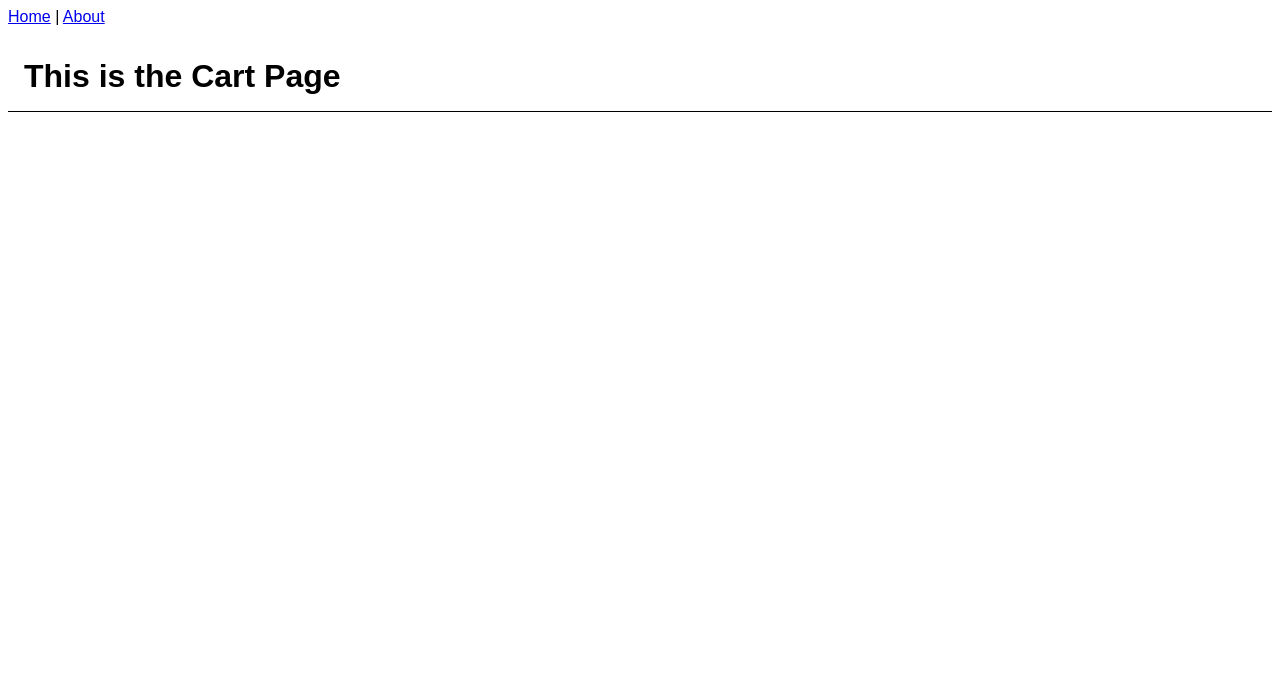
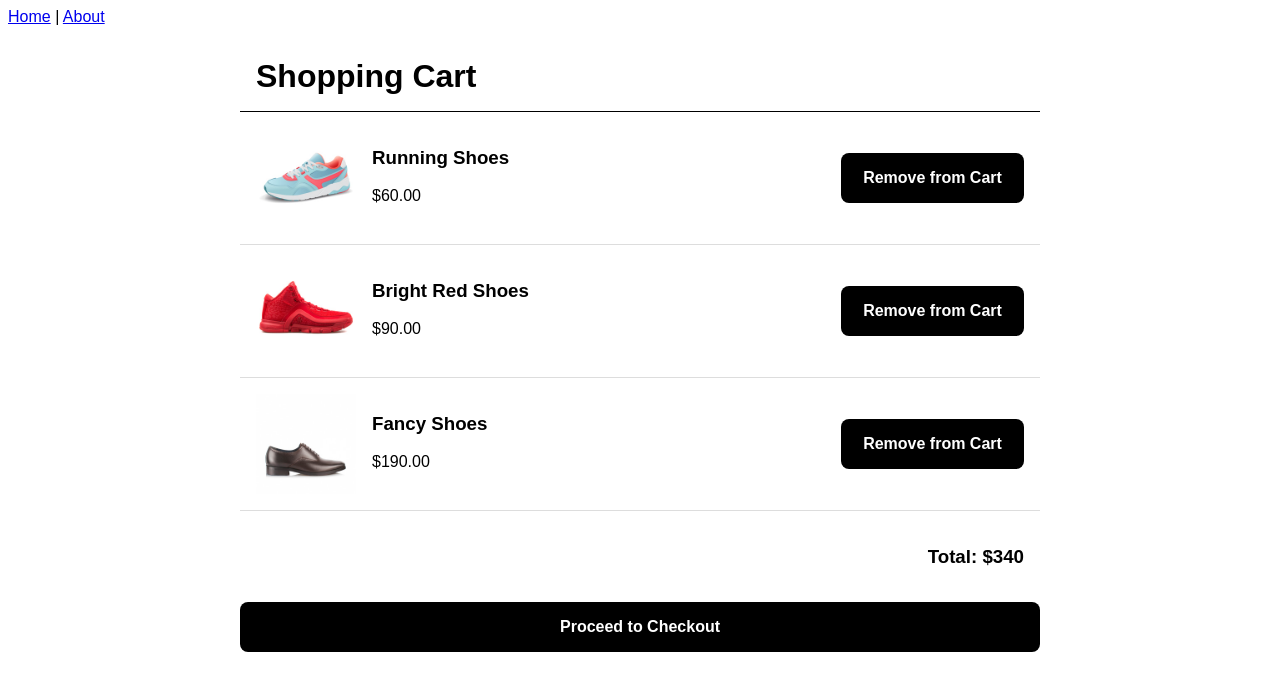
Before and after one commit to Barry-Fraser-Anderson/VueJS-FullStack, a Vue app: page /cart in a window 1280 px wide. Shown: the top 690 px of the page. Built offline with nearby package versions, Linux system fonts and the light colour scheme.

Commit message:
Cart Page

```diff
--- a/src/views/CartPage.vue
+++ b/src/views/CartPage.vue
@@ -1,10 +1,33 @@
 <template>
-  <h1>This is the Cart Page</h1>
+  <div id="page-wrap">
+    <h1>Shopping Cart</h1>
+    <div v-for="product in cartItems" :key="product.id" class="product-container">
+      <img class="product-image" :src="product.imageUrl" />
+      <div class="details-wrap">
+        <h3>{{ product.name }}</h3>
+        <p>${{ product.price }}</p>
+      </div>
+      <button class="remove-button">Remove from Cart</button>
+    </div>
+    <h3 id="total-price">Total: ${{ totalPrice }}</h3>
+    <button id="checkout-button">Proceed to Checkout</button>
+  </div>
 </template>
 
 <script>
+import { cartItems } from '@/fake-data';
 export default {
   name: 'CartPage',
+  data() {
+    return {
+      cartItems,
+    };
+  },
+  computed: {
+    totalPrice() {
+      return this.cartItems.reduce((sum, item) => sum + Number(item.price), 0);
+    },
+  },
 };
 </script>
 
```
